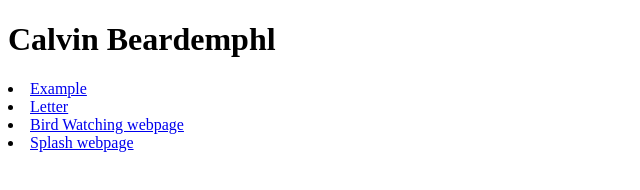
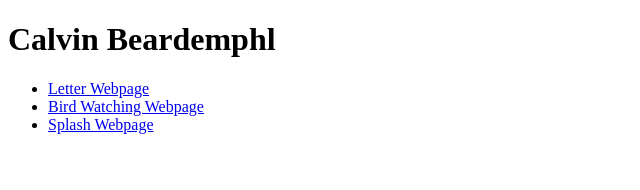
Before and after one commit to calvinpalvin/htmlTutorial, a plain HTML site: page index.html in a window 1280 px wide. Shown: the whole page, without its empty margins (0-640 px from the left). Drawn offline with Linux system fonts and the light colour scheme.

Commit message:
Finishing up Tutorial

```diff
--- a/index.html
+++ b/index.html
@@ -1,18 +1,19 @@
 <!DOCTYPE html>
 <html lang="en">
 <head>
-    <meta charset="UTF-8" />
+    <meta charset="UTF-8">
     <title>Title</title>
-    <h1>Calvin Beardemphl</h1>
-    <li> <a href="https://example.com" target="_blank">Example</a></li>
-    <li> <a href="letter.html" target="_blank">Letter</a></li>
-    <li> <a href="birdWatch.html" target="_blank">Bird Watching webpage</a></li>
-    <li> <a href="splash.html" target="_blank">Splash webpage</a></li>
-
-
 </head>
 
 <body>
+    <header>
+        <h1>Calvin Beardemphl</h1>
+        <ul>
+            <li> <a href="letter.html" target="_blank">Letter Webpage</a></li>
+            <li> <a href="birdWatch.html" target="_blank">Bird Watching Webpage</a></li>
+            <li> <a href="splash.html" target="_blank">Splash Webpage</a></li>
+        </ul>
+    </header>
 
 </body>
 </html>
```
